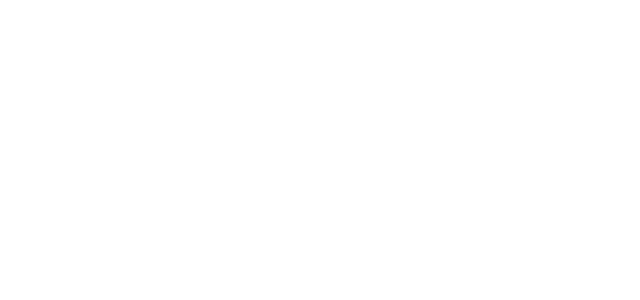
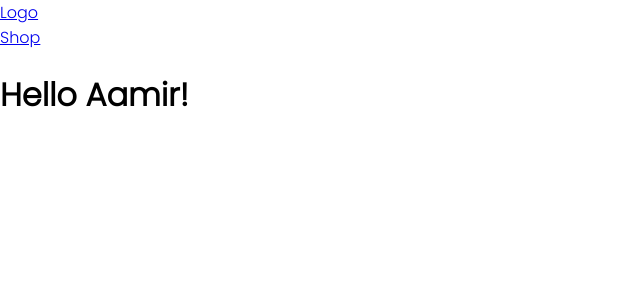
Before and after one commit to codeaamirkalimi/react-ecommerce-turing.com, a React (Create React App) app: page /shop in a window 1280 px wide. Before the commit this address had no page. Shown: the top 300 px of the page, without its empty margins (0-640 px from the left). Built offline with nearby package versions, Linux system fonts and the light colour scheme.

Commit message:
update: adding links and navigations

```diff
--- a/src/App.jsx
+++ b/src/App.jsx
@@ -1,10 +1,22 @@
 import { Routes, Route } from "react-router-dom";
 import Home from "./routes/Home/Home.component";
+import Navigation from "./routes/Navigation/Navigation.component";
+
+function Shop() {
+  return (
+    <div>
+      <h1>Hello Aamir!</h1>
+    </div>
+  );
+}
 
 function App() {
   return (
     <Routes>
-      <Route path="/" element={<Home />} />
+      <Route path="/" element={<Navigation />}>
+        <Route index element={<Home />} />
+        <Route path="shop" element={<Shop />} />
+      </Route>
     </Routes>
   );
 }
--- a/src/routes/Home/Home.component.jsx
+++ b/src/routes/Home/Home.component.jsx
@@ -1,4 +1,5 @@
 import CategoryComponent from "./../../components/Category/Category.component";
+import { Outlet } from "react-router-dom";
 
 function Home() {
   const categories = [
@@ -31,6 +32,7 @@
   return (
     <div>
       <CategoryComponent categories={categories} />
+      <Outlet />
     </div>
   );
 }
--- /dev/null
+++ b/src/routes/Navigation/Navigation.component.jsx
@@ -0,0 +1,22 @@
+import { Link, Outlet } from "react-router-dom";
+import { Fragment } from "react";
+
+const Navigation = () => {
+  return (
+    <Fragment>
+      <div className="navigation">
+        <Link to="/" className="logo-container">
+          <div>Logo</div>
+        </Link>
+        <div className="nav-links-container">
+          <Link to="/shop" className="nav-link">
+            <div>Shop</div>
+          </Link>
+        </div>
+      </div>
+      <Outlet />
+    </Fragment>
+  );
+};
+
+export default Navigation;
```
